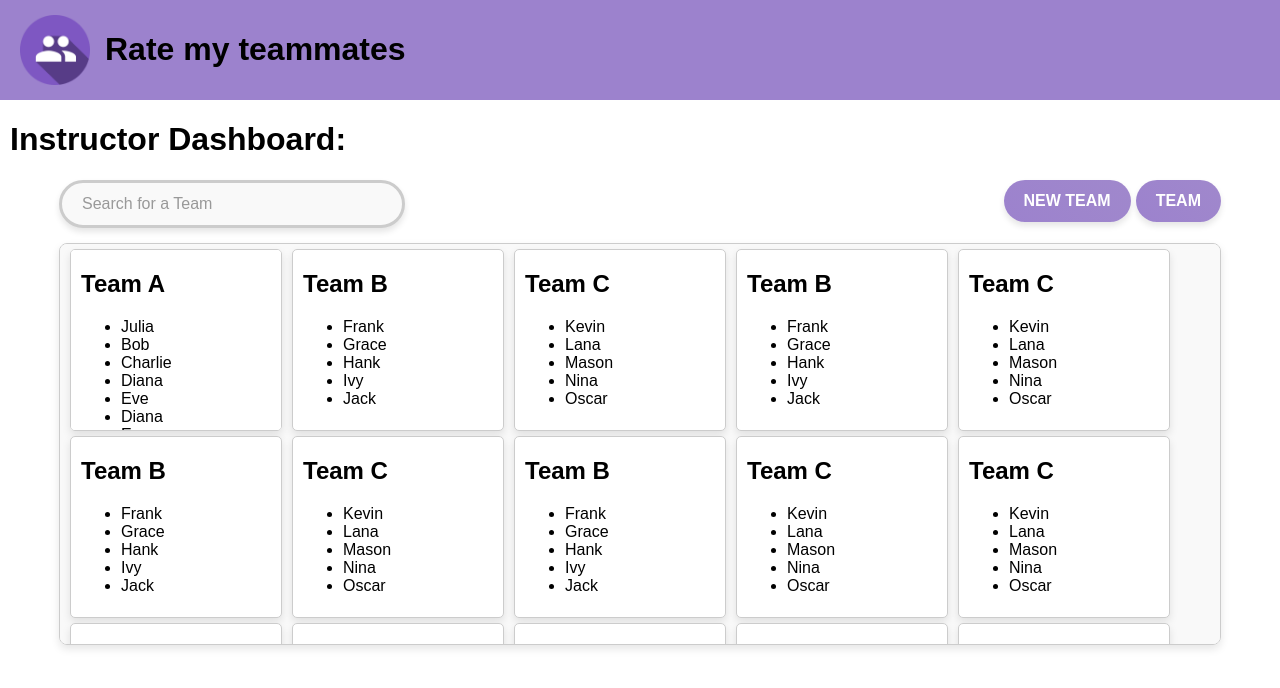
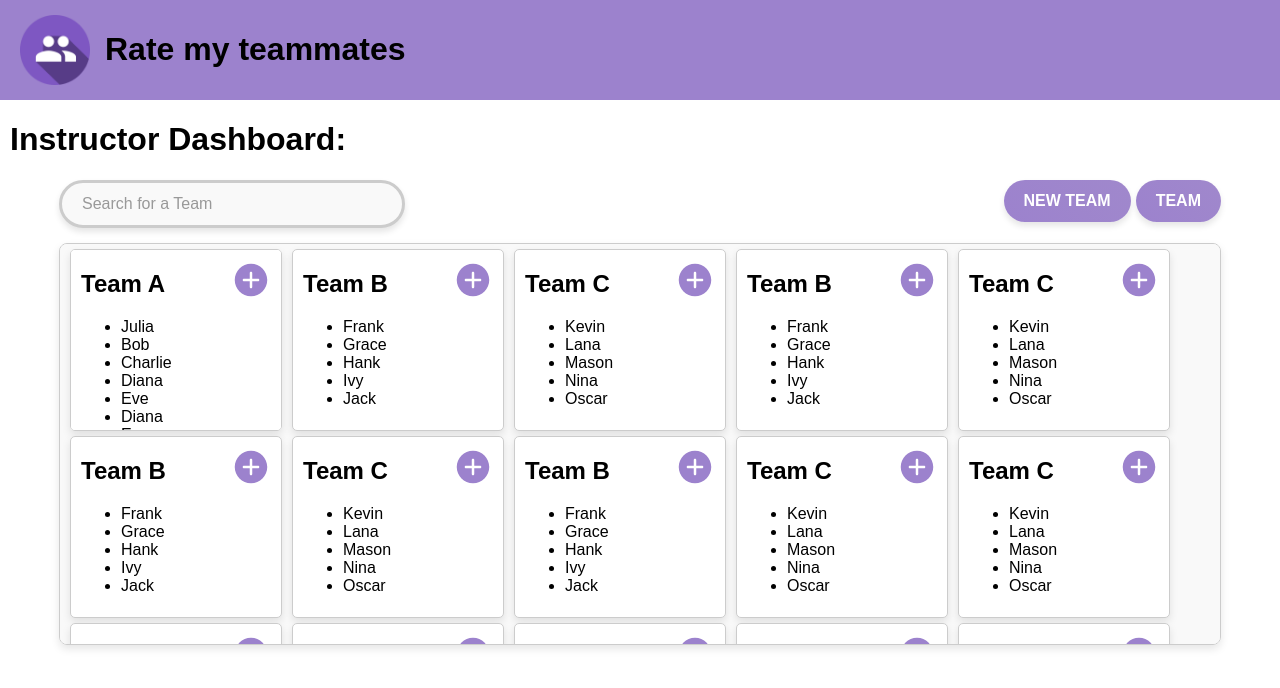
Before and after one commit to FrancoisMartinez/Team-10-SOEN341_Project_F24, a React (Vite) app in the folder FrontEnd/: page /instructorDashboard in a window 1280 px wide. Shown: the top 688 px of the page. Built offline with nearby package versions, Linux system fonts and the light colour scheme.

Commit message:
add student button

```diff
--- a/FrontEnd/src/components/InstructorDashboardTeams.jsx
+++ b/FrontEnd/src/components/InstructorDashboardTeams.jsx
@@ -1,5 +1,6 @@
 import React, { useEffect, useState } from "react";
 import styles from "../styles/InstructorDashboard.module.css";
+import { IoIosAddCircle } from "react-icons/io";
 
 
 function InstructorDashboardTeams({ teams, search }) {
@@ -20,7 +21,8 @@ function InstructorDashboardTeams({ teams, search }) {
 
                     {/* group h2 and ul into a button */}
 
-                    <h2>{team.teamName}</h2>
+                    <h2>{team.teamName} <IoIosAddCircle className={styles.addStudent}/></h2>
+
                     <ul >
                         {team.members.map((member, jndex) =>
                             <li key={jndex}>{member.name}</li>
--- a/FrontEnd/src/styles/InstructorDashboard.module.css
+++ b/FrontEnd/src/styles/InstructorDashboard.module.css
@@ -9,6 +9,18 @@
     overflow-y: scroll;
     background-color: #f9f9f9; /* Light background for better contrast */
     box-shadow: 0px 4px 8px rgba(0, 0, 0, 0.1); /* Soft shadow */
+}
+.addStudent{
+    color:#9c82cd;
+    font-size:40px;
+    float:right;
+    margin-left: 0px;
+    margin-top: -10px;
+    margin-right: 10px;
+
+}
+.addStudent:hover{
+    transform: scale(1.05);
 }
 
 .pageTitle{
@@ -54,6 +66,8 @@
     transform: translateY(0); /* Reset transform on click */
     box-shadow: 0 4px 6px rgba(0, 0, 0, 0.1); /* Restore original shadow */
 }
+
+
 
 
 .teamBlock {
```
